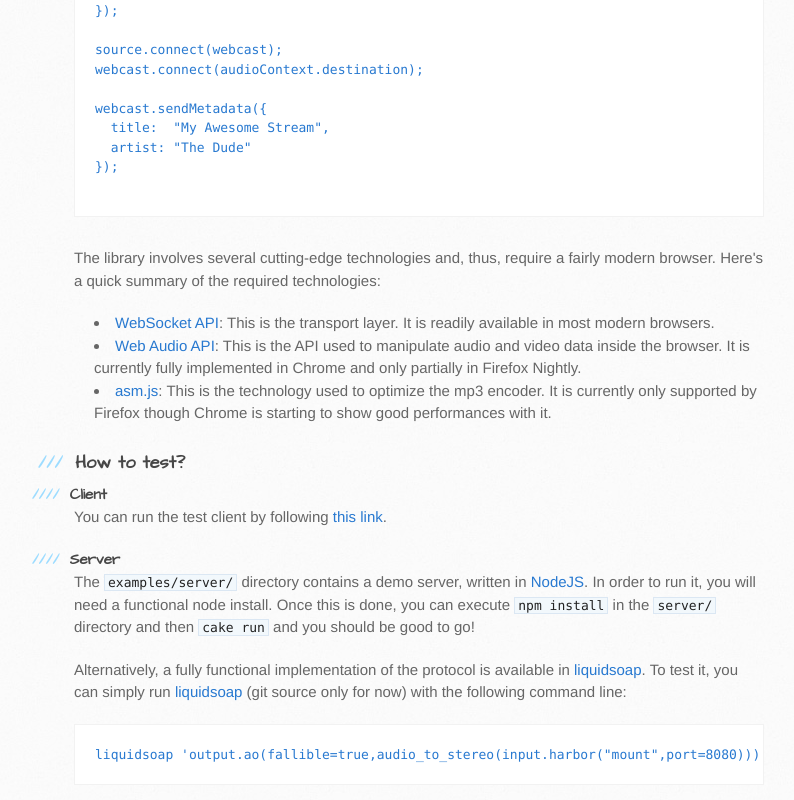
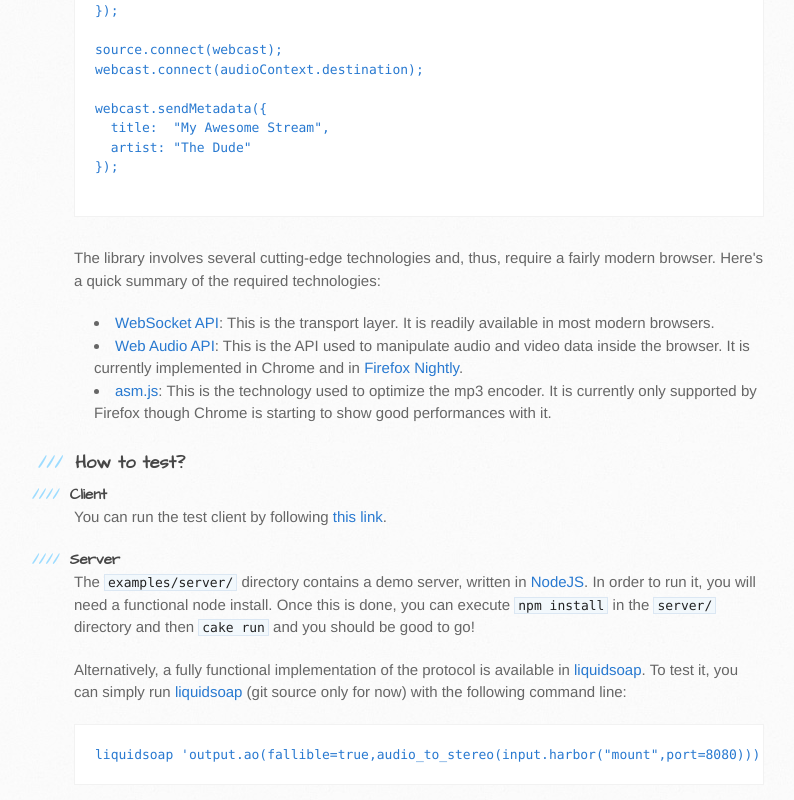
Before and after one commit to webcast/webcast.github.io, a plain HTML site: page index.html in a window 1280 px wide. Shown: the part 1610-2410 px from the top of the page, without its empty margins (96-890 px from the left). Drawn offline with Linux system fonts and the light colour scheme.

Commit message:
Update index.html

```diff
--- a/index.html
+++ b/index.html
@@ -105,7 +105,7 @@ Here's a quick summary of the required technologies:</p>
 <li>
 <a href="http://www.w3.org/TR/2011/WD-websockets-20110929/">WebSocket API</a>: This is the transport layer. It is readily available in most modern browsers.</li>
 <li>
-<a href="https://dvcs.w3.org/hg/audio/raw-file/tip/webaudio/specification.html">Web Audio API</a>: This is the API used to manipulate audio and video data inside the browser. It is currently fully implemented in Chrome and only partially in Firefox Nightly.</li>
+<a href="https://dvcs.w3.org/hg/audio/raw-file/tip/webaudio/specification.html">Web Audio API</a>: This is the API used to manipulate audio and video data inside the browser. It is currently implemented in Chrome and in <a href="http://nightly.mozilla.org/">Firefox Nightly</a>.</li>
 <li>
 <a href="http://asmjs.org/">asm.js</a>: This is the technology used to optimize the mp3 encoder. It is currently only supported by Firefox though Chrome is starting to show good performances with it.</li>
 </ul><h3>
```
